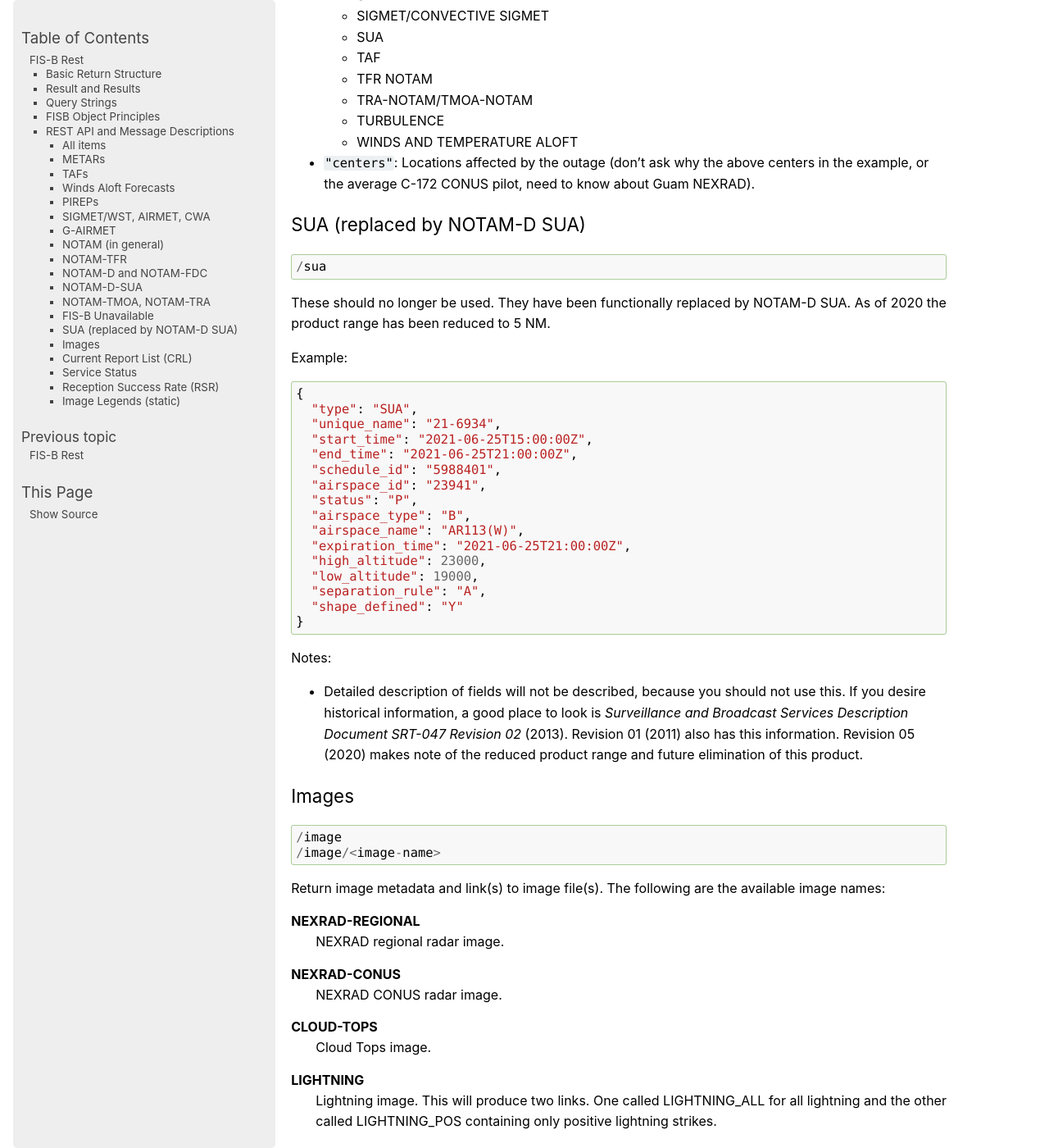
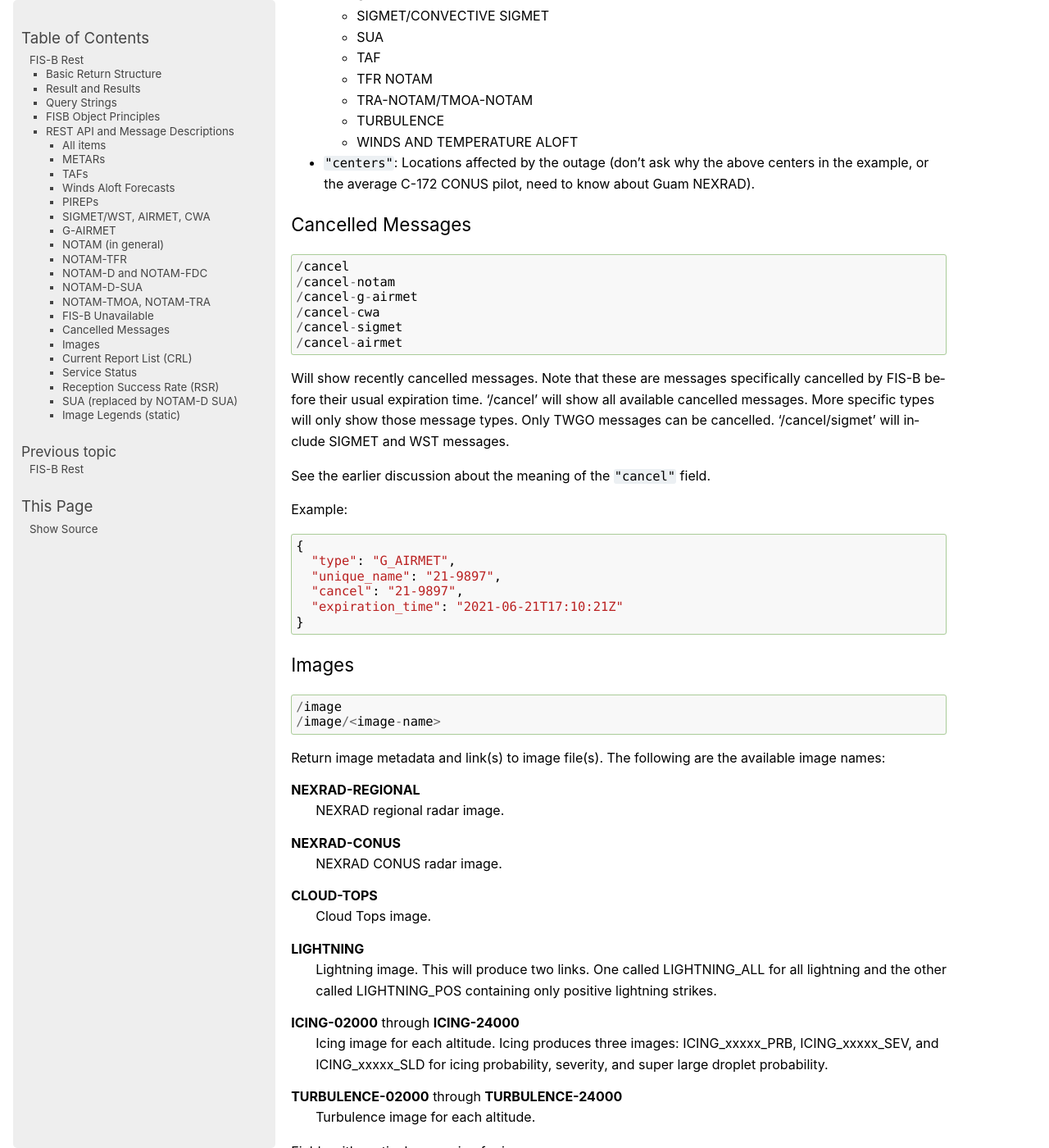
Before and after one commit to rand-projects/fisb-rest, a Sphinx documentation site: the page built from docs/source/document.rst, in a window 1280 px wide and 1400 px high, scrolled down 25651 px. Shown: the whole window at 82% size. Built offline with Sphinx 7.4.7, drawn with Linux system fonts in a browser that asks for light colours; some of the changed text lies outside the part shown.

Commit message:
Added cancel queries.

```diff
--- a/docs/source/document.rst
+++ b/docs/source/document.rst
@@ -1335,44 +1335,36 @@ Notes:
   above centers in the example, or the average C-172 CONUS
   pilot, need to know about Guam NEXRAD).
 
-SUA (replaced by NOTAM-D SUA)
-^^^^^^^^^^^^^^^^^^^^^^^^^^^^^
-
-::
-
-  /sua
-
-These should no longer be used. They have been functionally
-replaced by NOTAM-D SUA. As of 2020 the product range has
-been reduced to 5 NM.
+Cancelled Messages
+^^^^^^^^^^^^^^^^^^
+
+::
+
+  /cancel
+  /cancel-notam
+  /cancel-g-airmet
+  /cancel-cwa
+  /cancel-sigmet
+  /cancel-airmet
+
+Will show recently cancelled messages. Note that these are
+messages specifically cancelled by FIS-B before their usual
+expiration time. '/cancel' will show all available cancelled
+messages. More specific types will only show those message
+types. Only TWGO messages can be cancelled. '/cancel/sigmet'
+will include SIGMET and WST messages.
+
+See the earlier discussion about the meaning of the
+``"cancel"`` field.
 
 Example: ::
 
   {
-    "type": "SUA",
-    "unique_name": "21-6934",
-    "start_time": "2021-06-25T15:00:00Z",
-    "end_time": "2021-06-25T21:00:00Z",
-    "schedule_id": "5988401",
-    "airspace_id": "23941",
-    "status": "P",
-    "airspace_type": "B",
-    "airspace_name": "AR113(W)",
-    "expiration_time": "2021-06-25T21:00:00Z",
-    "high_altitude": 23000,
-    "low_altitude": 19000,
-    "separation_rule": "A",
-    "shape_defined": "Y"
-  }
-
-Notes:
-
-* Detailed description of fields will not be described, because you
-  should not use this. If you desire historical information, a
-  good place to look is *Surveillance and Broadcast Services Description
-  Document SRT-047 Revision 02* (2013). Revision 01 (2011) also has this information.
-  Revision 05 (2020) makes note of the reduced product range and future
-  elimination of this product.
+    "type": "G_AIRMET",
+    "unique_name": "21-9897",
+    "cancel": "21-9897",
+    "expiration_time": "2021-06-21T17:10:21Z"
+  }
 
 Images
 ^^^^^^
@@ -1698,7 +1690,44 @@ Notes:
 * If no stations are being received, any RSR message will expire
   and will not be created again until more
 
-
+SUA (replaced by NOTAM-D SUA)
+^^^^^^^^^^^^^^^^^^^^^^^^^^^^^
+
+::
+
+  /sua
+
+These should no longer be used. They have been functionally
+replaced by NOTAM-D SUA. As of 2020 the product range has
+been reduced to 5 NM.
+
+Example: ::
+
+  {
+    "type": "SUA",
+    "unique_name": "21-6934",
+    "start_time": "2021-06-25T15:00:00Z",
+    "end_time": "2021-06-25T21:00:00Z",
+    "schedule_id": "5988401",
+    "airspace_id": "23941",
+    "status": "P",
+    "airspace_type": "B",
+    "airspace_name": "AR113(W)",
+    "expiration_time": "2021-06-25T21:00:00Z",
+    "high_altitude": 23000,
+    "low_altitude": 19000,
+    "separation_rule": "A",
+    "shape_defined": "Y"
+  }
+
+Notes:
+
+* Detailed description of fields will not be described, because you
+  should not use this. If you desire historical information, a
+  good place to look is *Surveillance and Broadcast Services Description
+  Document SRT-047 Revision 02* (2013). Revision 01 (2011) also has this information.
+  Revision 05 (2020) makes note of the reduced product range and future
+  elimination of this product.
 
 Image Legends (static)
 ^^^^^^^^^^^^^^^^^^^^^^
```
Also changed, not shown: other parts of docs/source/document.rst (+1 -1 lines), app.py (+13 -0 lines).
